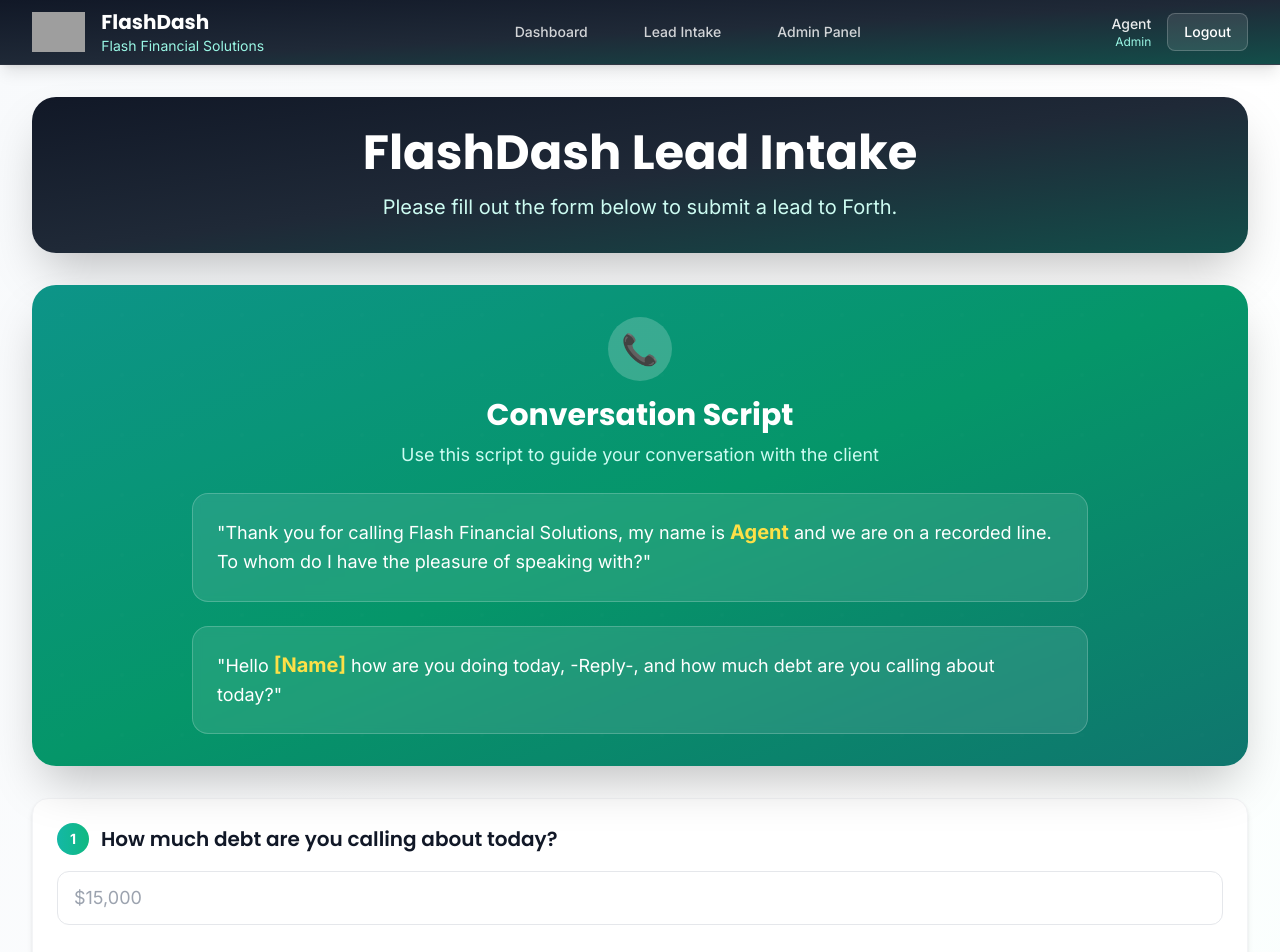
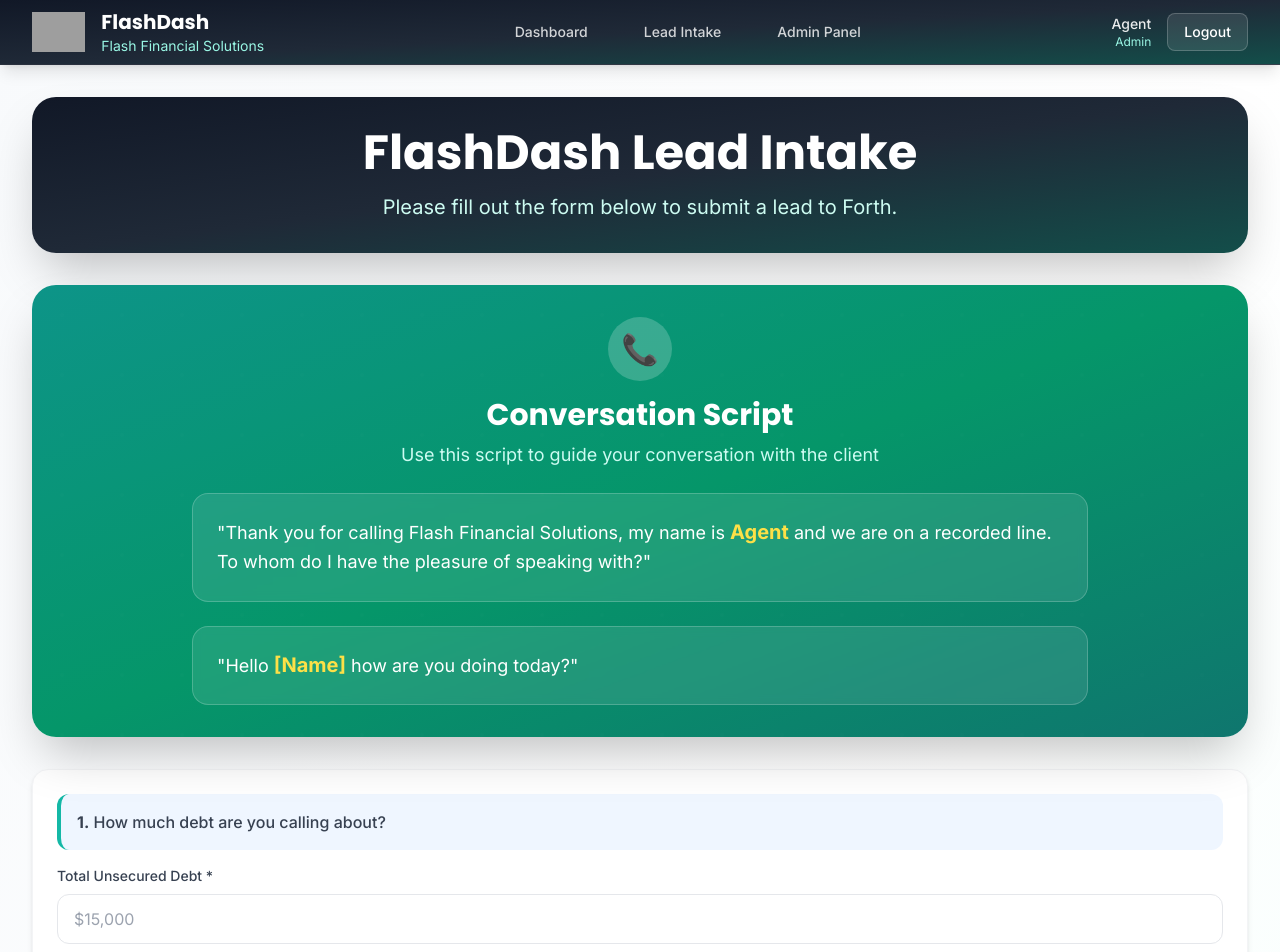
Before and after one commit to Basil-FFS/Flash-dash.vip, a React (Vite) app: page /flash-form in a window 1280 px wide. Shown: the top 952 px of the page. Built offline with nearby package versions, Linux system fonts and the light colour scheme; no server answers; sample sign-in values are in the browser's storage; grey boxes are pictures that could not be loaded.

Commit message:
Update FlashFinancialForm.jsx

```diff
--- a/src/pages/FlashFinancialForm.jsx
+++ b/src/pages/FlashFinancialForm.jsx
@@ -259,7 +259,7 @@
               <p className="text-lg leading-relaxed">
                 <strong className="text-yellow-300"></strong> "Hello{' '}
                 <span className="text-yellow-300 font-bold text-xl">{firstName || '[Name]'}</span>{' '}
-                how are you doing today, -Reply-, and how much debt are you calling about today?"
+                how are you doing today?"
               </p>
             </div>
           </div>
@@ -271,24 +271,24 @@
         <form onSubmit={handleSubmit(onSubmit)} className="space-y-8">
           {/* Total Unsecured Debt */}
          <div className="space-y-4">
-            <div className="flex items-center space-x-3">
-              <div className="w-8 h-8 bg-gradient-to-r from-teal-500 to-emerald-500 rounded-full flex items-center justify-center text-white font-bold text-sm">
-                1
+  <div className="bg-blue-50 p-4 rounded-xl border-l-4 border-teal-500">
+    <p className="text-gray-700 font-medium">
+      <strong>1.</strong> How much debt are you calling about?
+    </p>
   </div>
-              <h3 className="text-xl font-semibold text-gray-900">
-                How much debt are you calling about today?
-              </h3>
-            </div>
+  <div className="space-y-2">
+    <label className="block text-sm font-medium text-gray-700">
+      Total Unsecured Debt *
+    </label>
     <input
       {...register('total_unsecured_debt')}
       placeholder="$15,000"
-              className="input-field text-lg"
+      className="input-field"
     />
     {errors.total_unsecured_debt && (
-              <p className="text-red-600 text-sm font-medium">
-                ⚠️ {errors.total_unsecured_debt.message}
-              </p>
+      <p className="text-red-600 text-sm">⚠️ {errors.total_unsecured_debt.message}</p>
     )}
+  </div>
 </div>
 
           {/* Information Verification Script */}
```
Lines whose indentation alone changed are shown as unchanged.
